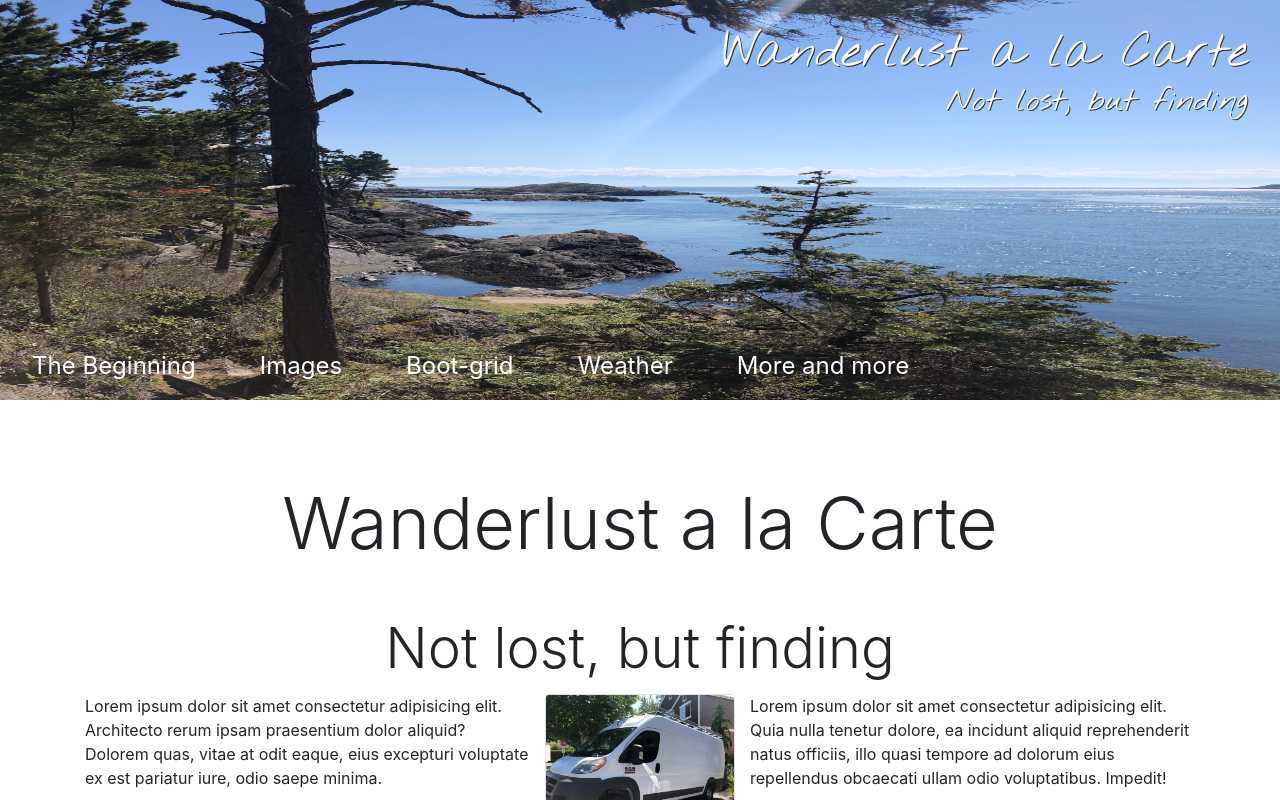
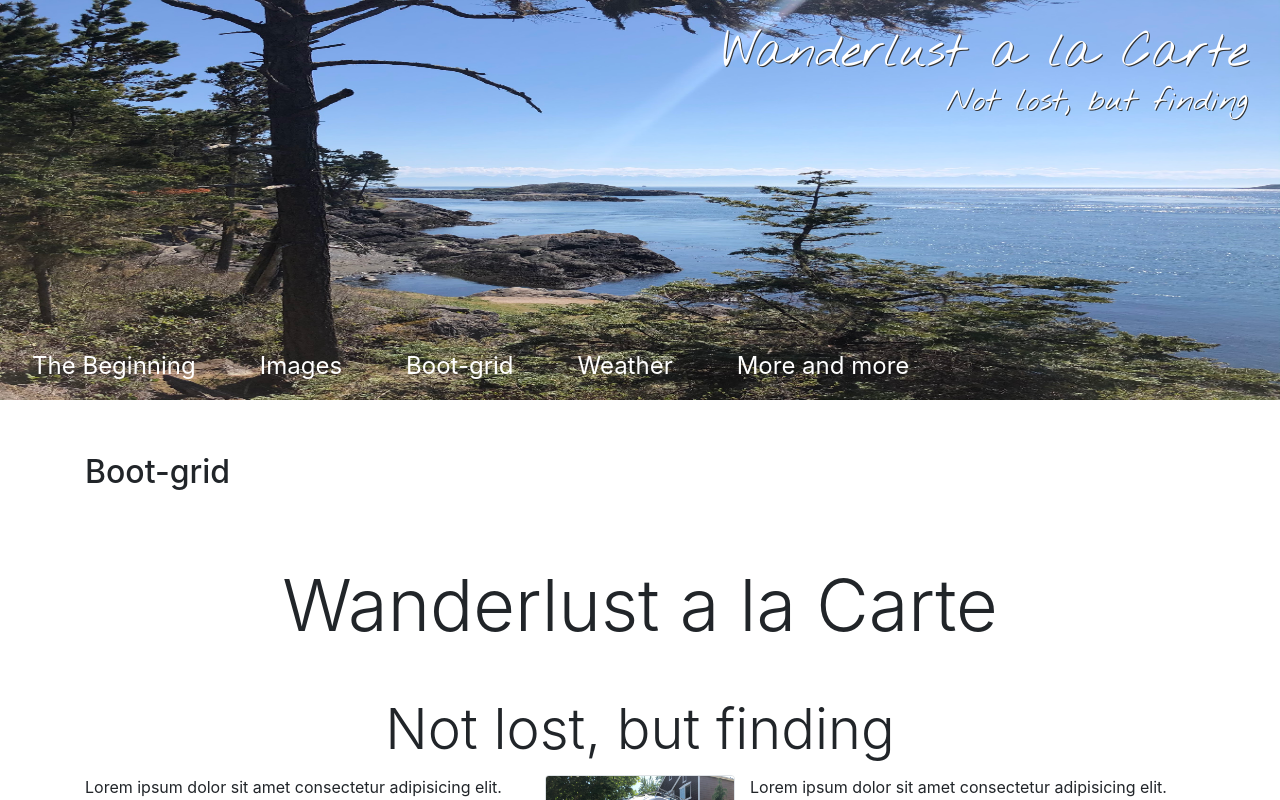
Before and after one commit to StevenM82/wander-nuxt, a Nuxt app: page /Boot-grid in a window 1280 px wide. Shown: the top 800 px of the page. Built offline with nearby package versions, Linux system fonts and the light colour scheme.

Commit message:
changing title for boot-grid

```diff
--- a/pages/Boot-grid.vue
+++ b/pages/Boot-grid.vue
@@ -1,5 +1,6 @@
 <template>
   <div class="container">
+    <h1>{{ title }}</h1>
     <div class="row text-center">
       <h1 class="col-12 display-3">Wanderlust a la Carte</h1>
       <h2 class="col-12 display-4">Not lost, but finding</h2>
@@ -31,6 +32,12 @@
     name: 'Boot-grid',
     layout: 'default',
 
+    data() {
+      return {
+        title: 'Boot-grid'
+      }
+    },
+
     head: {
       title: 'Boot-grid',
       meta:[
```
